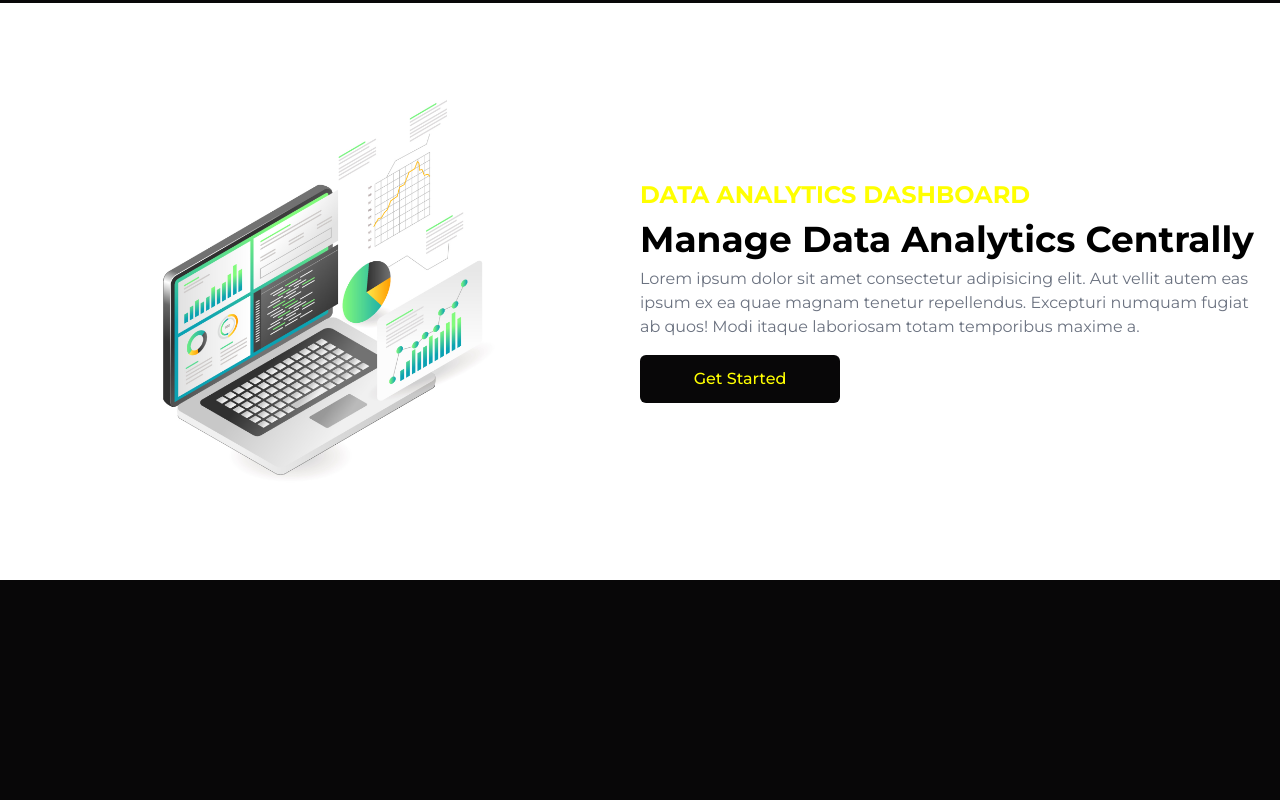
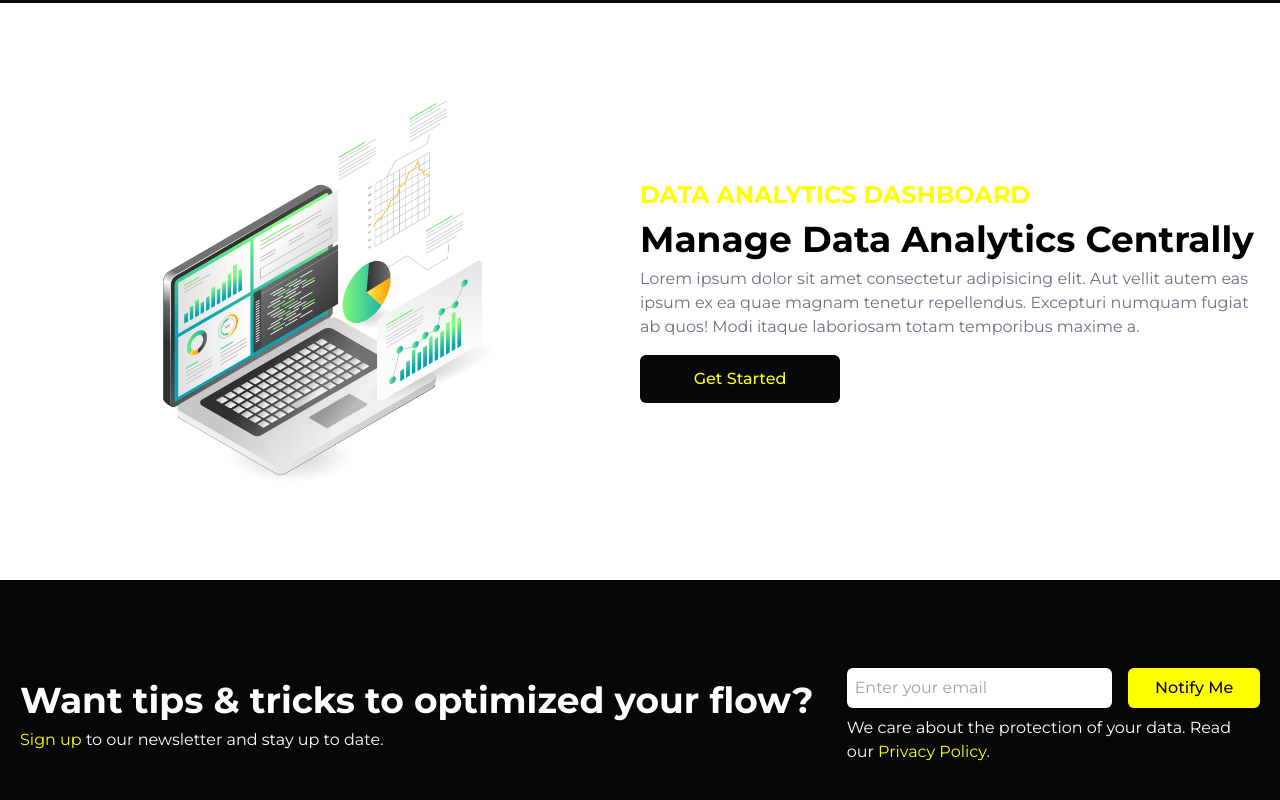
Before and after one commit to mikhail-jeff/react-tailwind-finance, a React (Vite) app: page / in a window 1280 px wide. Shown: the part 797-1597 px from the top of the page. Before the commit the page ends 1377 px from the top, so only its background shows below. Built offline with nearby package versions, Linux system fonts and the light colour scheme.

Commit message:
create newsletter

```diff
--- a/src/App.jsx
+++ b/src/App.jsx
@@ -1,6 +1,7 @@
 import Analytics from "./components/Analytics";
 import Hero from "./components/Hero";
 import Navbar from "./components/Navbar";
+import Newsletter from "./components/Newsletter";
 
 function App() {
 	return (
@@ -8,6 +9,7 @@ function App() {
 			<Navbar />
 			<Hero />
 			<Analytics />
+			<Newsletter />
 		</>
 	);
 }
--- /dev/null
+++ b/src/components/Newsletter.jsx
@@ -0,0 +1,30 @@
+const Newsletter = () => {
+	return (
+		<section className="w-full py-16 text-white px-4">
+			<div className="max-w-[1240px] mx-auto grid lg:grid-cols-3">
+				<div className="lg:col-span-2 my-auto">
+					<h1 className="md:text-4xl sm:text-3xl text-2xl font-bold py-2">Want tips & tricks to optimized your flow?</h1>
+					<p className="">
+						<span className="text-[#ffff00]">Sign up</span> to our newsletter and stay up to date.
+					</p>
+				</div>
+
+				<div className="my-4">
+					<div className="flex flex-col sm:flex-row items-center justify-between w-full">
+						<input
+							className="p-2 flex w-full rounded-md text-black focus:outline-none"
+							type="email"
+							placeholder="Enter your email"
+						/>
+						<button className="bg-[#ffff00] w-[200px] rounded-md font-medium ml-4 my-2 px-2 py-2 text-[#080708]">Notify Me</button>
+					</div>
+					<p>
+						We care about the protection of your data. Read our <span className="text-[#ffff00]">Privacy Policy</span>.
+					</p>
+				</div>
+			</div>
+		</section>
+	);
+};
+
+export default Newsletter;
```
